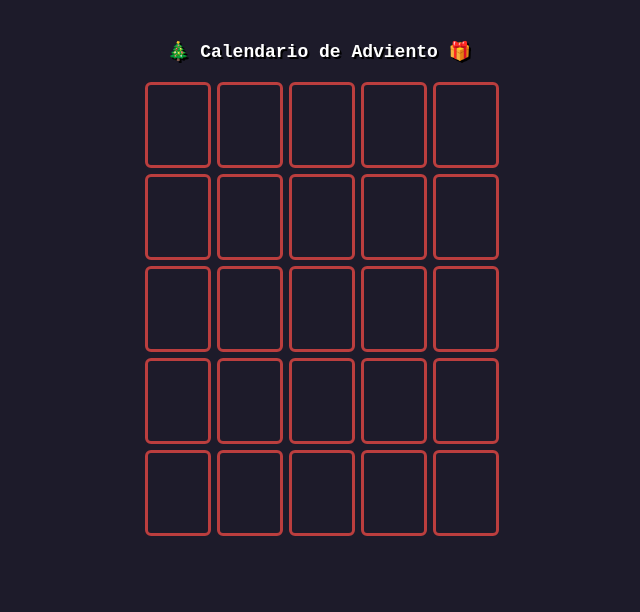
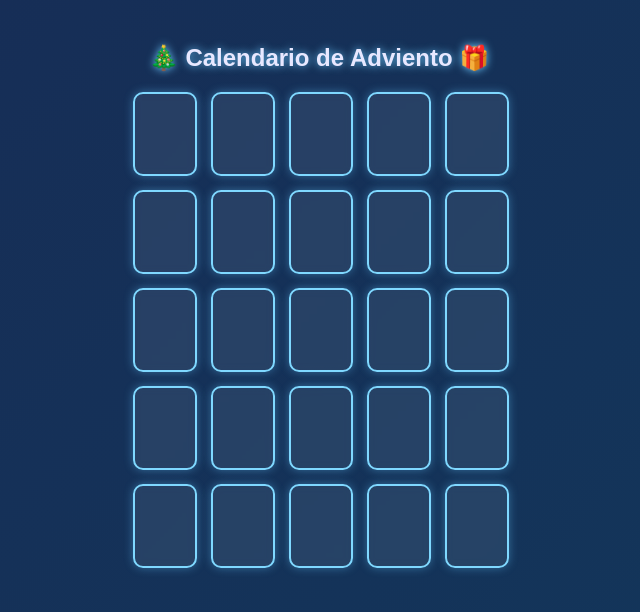
Before and after one commit to Lacrites/calendar-v2, a plain HTML site: page index.html in a window 1280 px wide. Shown: the whole page, without its empty margins (321-961 px from the left). Drawn offline with Linux system fonts and the light colour scheme.

Commit message:
Revamp styles for body, title, and cards

```diff
--- a/style.css
+++ b/style.css
@@ -1,22 +1,30 @@
 body {
-  font-family: "Press Start 2P", monospace;
-  background: #1d1b2a url('img/pixel-snow-bg.png') repeat;
-  background-size: 256px;
+  font-family: "Poppins", sans-serif;
+  background: linear-gradient(135deg, #2b1d45, #182a55, #0f3e5e);
+  background-size: 400% 400%;
+  animation: bgMove 18s ease infinite;
   text-align: center;
   padding: 20px;
-  color: #fff;
+  color: #e8e8ff;
+}
+
+@keyframes bgMove {
+  0% { background-position: 0% 50%; }
+  50% { background-position: 100% 50%; }
+  100% { background-position: 0% 50%; }
 }
 
 .title {
-  font-size: 18px;
+  font-size: 24px;
   margin-bottom: 20px;
-  text-shadow: 2px 2px #000;
+  font-weight: 600;
+  text-shadow: 0 0 8px #6ccaff;
 }
 
 #grid {
   display: grid;
   grid-template-columns: repeat(5, 1fr);
-  gap: 12px;
+  gap: 18px;
   width: fit-content;
   margin: auto;
 }
@@ -25,13 +33,13 @@ body {
   width: 60px;
   height: 80px;
   cursor: pointer;
-  perspective: 600px;
+  perspective: 900px;
 }
 
 .inner {
   width: 100%;
   height: 100%;
-  transition: transform 0.7s;
+  transition: transform 0.7s ease;
   transform-style: preserve-3d;
   position: relative;
 }
@@ -46,16 +54,23 @@ body {
   height: 100%;
   backface-visibility: hidden;
 
-  /* borde estilo pixel */
-  border: 3px solid #d04545;
-  border-radius: 6px;
-  image-rendering: pixelated;
+  border-radius: 10px;
+  border: 2px solid #7fd8ff;
+  box-shadow: 0 0 10px rgba(100, 200, 255, 0.4);
+  display: flex;
+  justify-content: center;
+  align-items: center;
+
+  font-size: 28px;
+  font-weight: 600;
+  color: white;
 }
 
+/* Reverso: número centrado */
 .back {
-  background-size: cover;
-  background-position: center;
-  filter: brightness(0.9);
+  background: rgba(255,255,255,0.08);
+  backdrop-filter: blur(4px);
+  letter-spacing: 1px;
 }
 
 .front {
@@ -64,13 +79,9 @@ body {
   background-position: center;
 }
 
+/* Bloqueadas antes del día */
 .locked {
-  opacity: 0.7;
+  opacity: 0.5;
   cursor: not-allowed;
-  filter: grayscale(50%);
+  filter: grayscale(40%);
 }
-
-/* Opcional: efecto leve al pasar el mouse */
-.card:not(.locked):hover .inner {
-  transform: scale(1.05) rotateY(180deg);
-}
```
